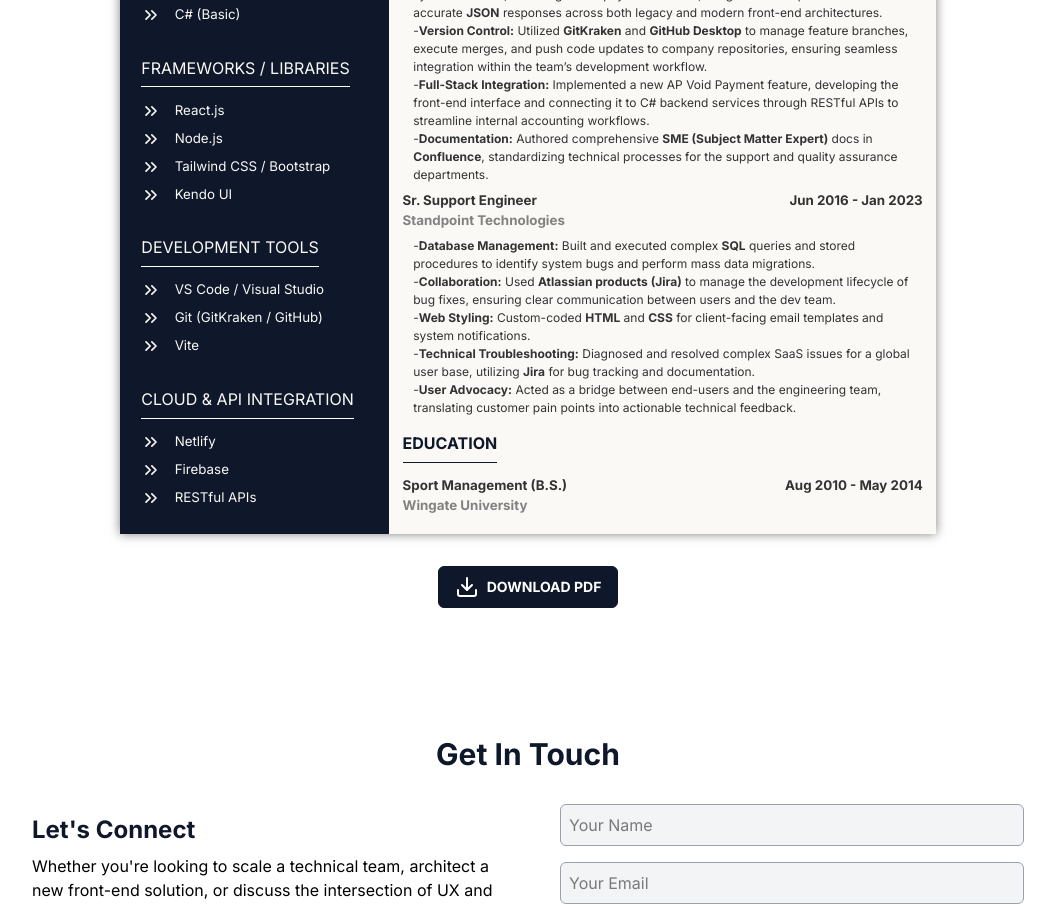
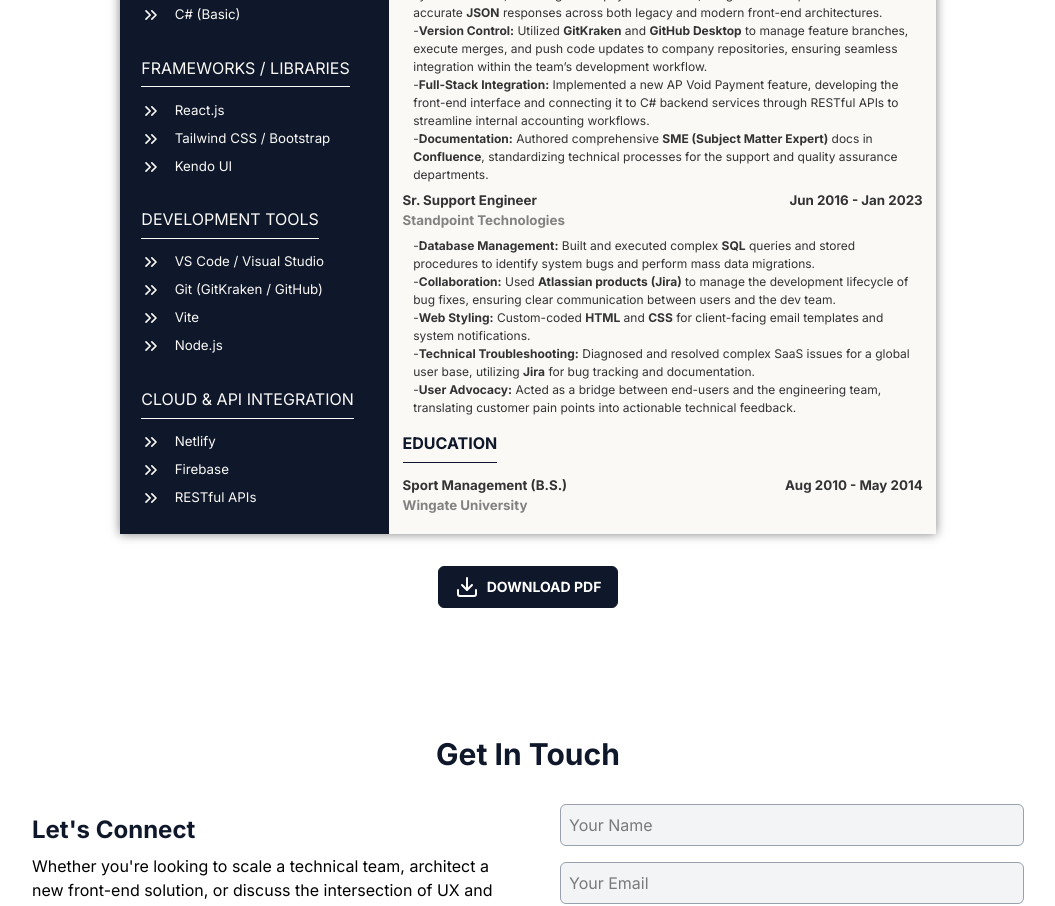
Before and after one commit to jwilliams21/devPortfolio_JoshWilliams, a React (Vite) app: page / in a window 1280 px wide. Shown: the part 3580-4486 px from the top of the page, without its empty margins (112-1167 px from the left). Built offline with nearby package versions, Linux system fonts and the light colour scheme.

Commit message:
Move Node.js to Development Tools section

```diff
--- a/src/components/Resume.jsx
+++ b/src/components/Resume.jsx
@@ -36,7 +36,6 @@ export default function Resume() {
                     <h3 className={styles["left-side-title"]}>Frameworks / Libraries</h3>
                     <ul className={styles["bullet-list"]}>
                         <li className={styles.bulletItem}><ChevronsRight size={20} />React.js</li>
-                        <li className={styles.bulletItem}><ChevronsRight size={20} />Node.js</li>
                         <li className={styles.bulletItem}><ChevronsRight size={20} />Tailwind CSS / Bootstrap</li>
                         <li className={styles.bulletItem}><ChevronsRight size={20} />Kendo UI</li>
                     </ul>
@@ -47,6 +46,7 @@ export default function Resume() {
                         <li className={styles.bulletItem}><ChevronsRight size={20} />VS Code / Visual Studio</li>
                         <li className={styles.bulletItem}><ChevronsRight size={20} />Git (GitKraken / GitHub)</li>
                         <li className={styles.bulletItem}><ChevronsRight size={20} />Vite</li>
+                        <li className={styles.bulletItem}><ChevronsRight size={20} />Node.js</li>
                     </ul>
                     </div>
                     <div className={styles["left-side-div"]}>
```
